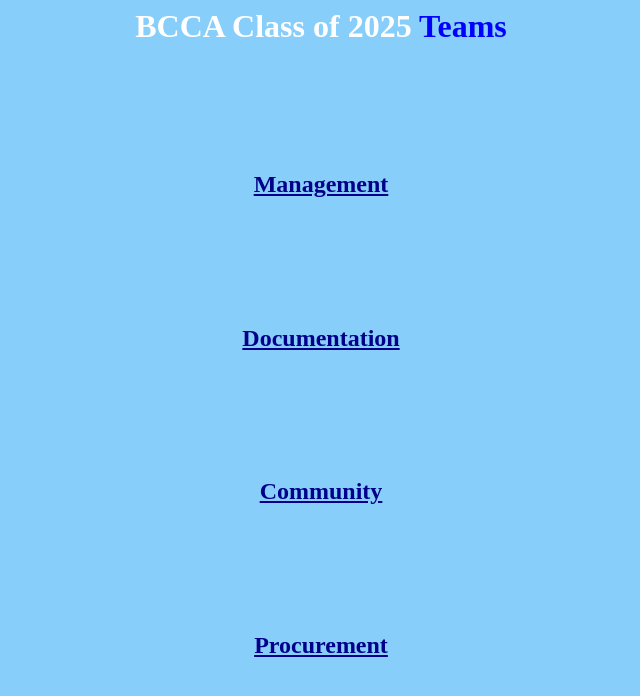
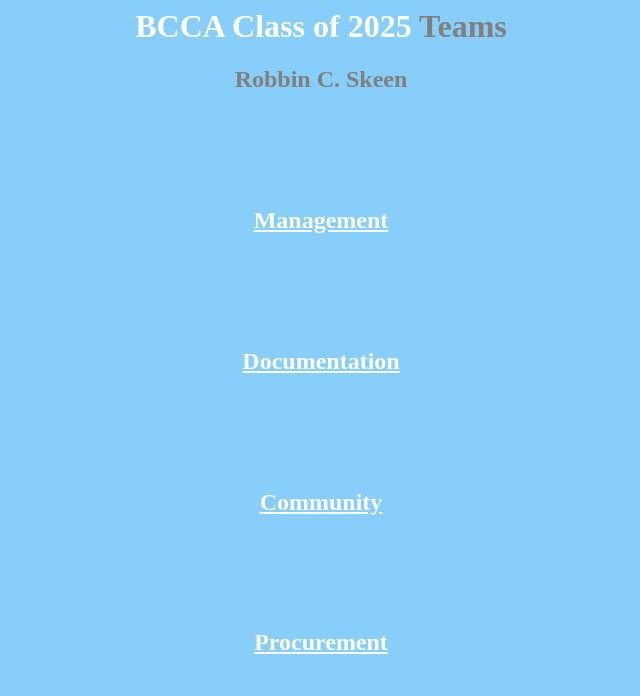
Before and after one commit to chris-skeen/DJANGO-Team-Viewer, a Django app: page / in a window 1280 px wide. Shown: the top 696 px of the page, without its empty margins (319-959 px from the left). Run offline with Django 5.2, Linux system fonts and the light colour scheme.

Commit message:
small change

```diff
--- a/app/static/style.css
+++ b/app/static/style.css
@@ -7,15 +7,34 @@ body {
   text-align: center;
 }
 
+.name-title {
+  text-align: center;
+  color:grey
+}
 .lesser-titles {
   text-align: center;
-  margin-top: 10%;
+  margin-top: 9%;
   color:grey
 }
 
 .all-links {
-  color: darkblue
+  color: white
 }
+
+.all-links:link {
+  color: white
+}
+
+.all-links:hover {
+  color: white
+}
+
+.all-links:visited {
+  color: white
+}
+
+
+
 
 .mini-div {
   width: 50%;
@@ -38,12 +57,12 @@ body {
   font-size: 15pt;
 }
 .teams-link:link{
-  color: blue;
+  color: grey;
   text-decoration: none;
 }
 
 .teams-link:visited {
-  color: blue;
+  color: grey;
   text-decoration: none;
 }
 
--- a/app/templates/base.html
+++ b/app/templates/base.html
@@ -6,6 +6,7 @@
 
 <body>
   <h1 class="main-title">BCCA Class of 2025 <a class="teams-link" href="{% url "root" %}">Teams</a></h1>
+  <h2 class="name-title">Robbin C. Skeen</h2>
   {% block content %}
 
   {% endblock content %}
```
